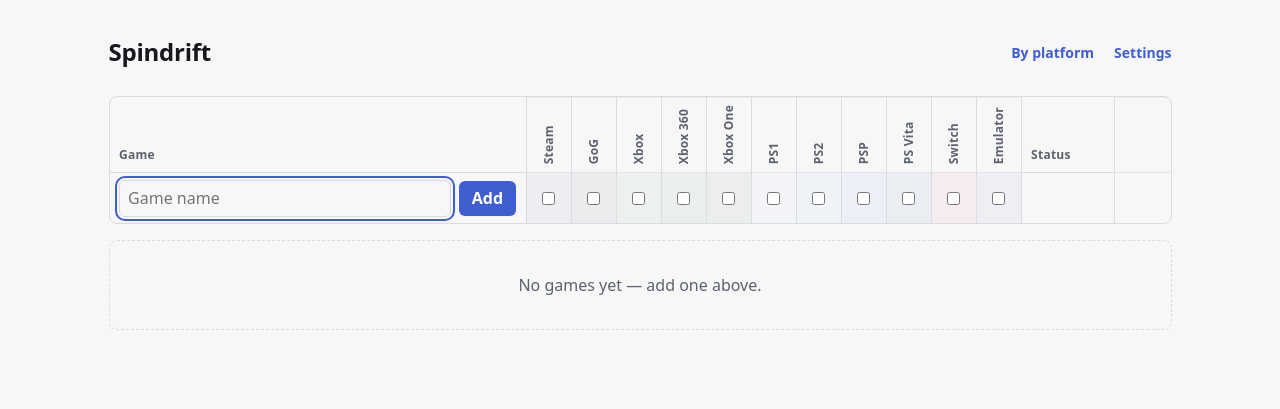
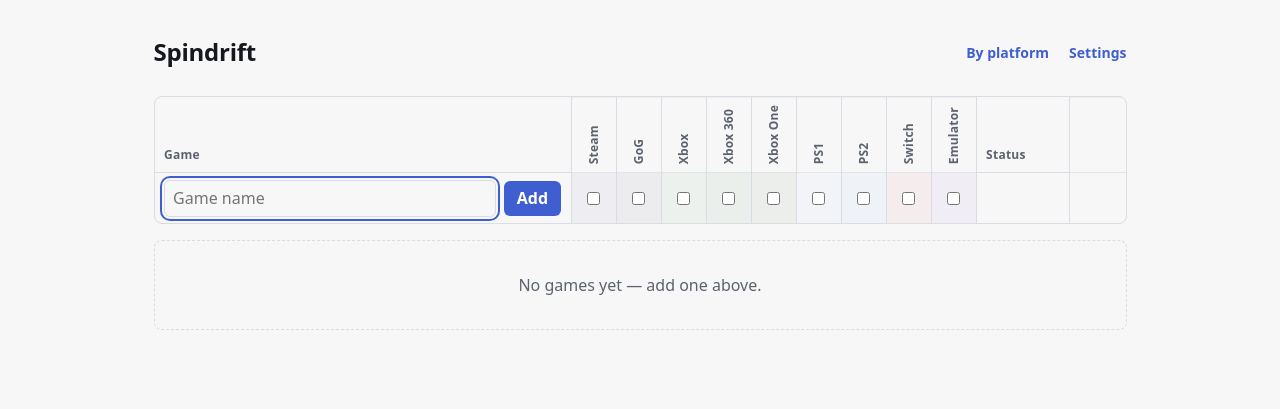
Before and after one commit to theselftaughtdev42/spindrift, a Flask app: page / in a window 1280 px wide. Shown: the top 409 px of the page. Run offline with Flask 3, Linux system fonts and the light colour scheme; data that the repository does not hold is empty.

Commit message:
remov psp and vita

```diff
--- a/spindrift/platforms.py
+++ b/spindrift/platforms.py
@@ -6,8 +6,6 @@ PLATFORMS = [
     "Xbox One",
     "PS1",
     "PS2",
-    "PSP",
-    "PS Vita",
     "Switch",
     "Emulator",
 ]
--- a/spindrift/static/spindrift.css
+++ b/spindrift/static/spindrift.css
@@ -9,22 +9,20 @@
   --accent-ink: #ffffff;
   --danger: #b3261e;
 
-  /* Platform tints, assigned by family rather than per platform. The four PlayStation
-     entries are one blue ramp running light to dark, which is what makes them read as a
+  /* Platform tints, assigned by family rather than per platform. PS1 and PS2 are one blue
+     ramp running light to dark, which is what makes the PlayStation entries read as a
      single region of the grid with internal structure rather than unrelated hues taking up
-     a share of its width. The ramp had two darker steps for PS3 and PS4 before those were
-     retired, and PSP and PS Vita take those same two steps rather than being given new
-     ones: the spacing was chosen for a four-step ramp, and reusing it is what keeps the
-     dark end tellable apart instead of crowding two more blues in beside PS2. The ramp
-     runs in column order rather than by age, so the handhelds sit at the dark end — this
-     is a ramp across the grid, not a timeline. The three Xbox entries are a
+     a share of its width. The ramp had two darker steps for PS3 and PS4, and later for PSP
+     and PS Vita, before each pair was retired; it keeps its light end and its spacing, so
+     what is left still reads as a ramp rather than as two blues that happen to sit
+     together, and the dark end is there to be taken up again. The three Xbox entries are a
      green ramp on the same principle, spaced like the blue one. It runs by specificity rather than by
      age, because that is what separates these three: the coarse backward-compatible entry
      takes the lightest step, and the two named generations sit darker beneath it.
      Steam and GoG are the two PC storefronts and share a ramp of their own, desaturated
      so it stays distinct from the saturated PlayStation blues it sits beside — the
      distance here is saturation rather than hue, because two more steps of blue would
-     read as two more PlayStations. It runs light to dark like the others, Steam keeping the
+     read as four PlayStations. It runs light to dark like the others, Steam keeping the
      step it has always had and GoG taking a darker one beneath it.
 
      Each tint is paired with the ink that stays legible on it, because the reflowed
@@ -45,18 +43,14 @@
   --ps1-ink: #16181d;
   --ps2: #6e9fdf;
   --ps2-ink: #16181d;
-  --psp: #3f76c9;
-  --psp-ink: #ffffff;
-  --psvita: #244f8f;
-  --psvita-ink: #ffffff;
   --switch: #d8443a;
   --switch-ink: #ffffff;
   --emulator: #7d4bbf;
   --emulator-ink: #ffffff;
 
   /* Status tints, on the same paired-ink principle as the platforms above and drawn from
-     what the grid has not already spent. Eleven platform tints have taken a green ramp, a
-     four-step blue ramp, a red, a purple and a desaturated blue-grey ramp; what is left unclaimed is
+     what the grid has not already spent. Nine platform tints have taken a green ramp, a
+     blue ramp, a red, a purple and a desaturated blue-grey ramp; what is left unclaimed is
      essentially orange, yellow, teal and grey, and these are those four.
 
      The pairs that have to be tellable apart at a glance are Playing against 100% — the
@@ -111,10 +105,6 @@
     --ps1-ink: #14161a;
     --ps2: #8bb6ec;
     --ps2-ink: #14161a;
-    --psp: #5b90dd;
-    --psp-ink: #14161a;
-    --psvita: #3468b4;
-    --psvita-ink: #e8eaef;
     --switch: #f0655a;
     --switch-ink: #14161a;
     --emulator: #a173e0;
@@ -170,10 +160,10 @@
 
    Both numbers move with the length of `PLATFORMS`: a platform added is another `--cell`
    plus its gap on the minimum as well as on the maximum, and the minimum is the one with
-   somewhere to arrive. Eleven platforms put it at 807px, which is why the reflow happens
-   at 816px — it was 720px at nine and 700px at eight. That breakpoint is a consequence of
-   this sum rather than an independent judgement — a twelfth platform moves it again, and
-   the two have to be read together.
+   somewhere to arrive. Nine platforms put it at 717px, which is why the reflow happens at
+   720px rather than the 700px it did at eight. That breakpoint is a consequence of this
+   sum rather than an independent judgement — a tenth platform moves it again, and the two
+   have to be read together.
 
    It is deliberately not paid for out of `--name-max`. That number is a judgement made
    against real names, and reducing it would start clipping the ones it was chosen to
@@ -185,8 +175,8 @@ body {
   --name-max: 26rem;
   --page-padding: 1rem;
   --catalogue-width: calc(
-    var(--name-max) + var(--platform-count, 11) * var(--cell) + var(--status-column) +
-      var(--remove-column) + (var(--platform-count, 11) + 4) * 1px +
+    var(--name-max) + var(--platform-count, 9) * var(--cell) + var(--status-column) +
+      var(--remove-column) + (var(--platform-count, 9) + 4) * 1px +
       2 * var(--page-padding)
   );
 
@@ -294,11 +284,11 @@ h1 {
      before it: past the platforms, because it is not about a platform, and before delete,
      because delete's separation from everything else is the point of where it sits.
 
-     At the page's minimum this comes to 807px against the 816px at which the matrix
+     At the page's minimum this comes to 717px against the 720px at which the matrix
      reflows into cards, so the columns fit inside the slack there is. The name
      column is the flexible track and absorbs the squeeze down to its own 8rem floor. */
   --columns:
-    minmax(8rem, 1fr) repeat(var(--platform-count, 11), var(--cell))
+    minmax(8rem, 1fr) repeat(var(--platform-count, 9), var(--cell))
     var(--status-column) var(--remove-column);
 
   display: flex;
@@ -384,8 +374,8 @@ h1 {
 
 /* Turned on its side, so a column's width is set by the tap target beneath it rather than
    by the length of the platform's name. Horizontal labels are not something this layout
-   can afford: a column apiece wide enough for "Emulator" needs well past 1100px of page,
-   which is wider than the 816px at which the matrix reflows, so between those two widths
+   can afford: a column apiece wide enough for "Emulator" needs well past 800px of page,
+   which is wider than the 720px at which the matrix reflows, so between those two widths
    there would be nothing to render but a sideways scrollbar. They also cost the name column
    most of its width at the page's own maximum. Height is the axis with room going spare,
    and unlike width it stays constant however many platforms are added later — which is
@@ -491,8 +481,6 @@ h1 {
 [data-platform="Xbox One"] { --tint: var(--xboxone); --tint-ink: var(--xboxone-ink); }
 [data-platform="PS1"] { --tint: var(--ps1); --tint-ink: var(--ps1-ink); }
 [data-platform="PS2"] { --tint: var(--ps2); --tint-ink: var(--ps2-ink); }
-[data-platform="PSP"] { --tint: var(--psp); --tint-ink: var(--psp-ink); }
-[data-platform="PS Vita"] { --tint: var(--psvita); --tint-ink: var(--psvita-ink); }
 [data-platform="Switch"] { --tint: var(--switch); --tint-ink: var(--switch-ink); }
 [data-platform="Emulator"] { --tint: var(--emulator); --tint-ink: var(--emulator-ink); }
 
@@ -520,8 +508,6 @@ h1 {
   .matrix:has([data-platform="Xbox One"]:is(:hover, :focus-within)) [data-platform="Xbox One"],
   .matrix:has([data-platform="PS1"]:is(:hover, :focus-within)) [data-platform="PS1"],
   .matrix:has([data-platform="PS2"]:is(:hover, :focus-within)) [data-platform="PS2"],
-  .matrix:has([data-platform="PSP"]:is(:hover, :focus-within)) [data-platform="PSP"],
-  .matrix:has([data-platform="PS Vita"]:is(:hover, :focus-within)) [data-platform="PS Vita"],
   .matrix:has([data-platform="Switch"]:is(:hover, :focus-within)) [data-platform="Switch"],
   .matrix:has([data-platform="Emulator"]:is(:hover, :focus-within)) [data-platform="Emulator"] {
     --column-lift: 15%;
@@ -682,7 +668,7 @@ h1 {
 }
 
 /* The colour is confined to this one cell, and that is the decision rather than a detail.
-   A row already carries up to eleven platform tints; a status band running underneath them
+   A row already carries up to nine platform tints; a status band running underneath them
    would put two colour languages in the same space and neither would be readable. Kept to
    its own column, the statuses read down the right-hand edge as a single ribbon that says
    how much of the catalogue is done and which one game is being played now.
@@ -1068,12 +1054,12 @@ h1 {
    choice in place of a `<table>` bought.
 
    The breakpoint is in `em` so it follows the reader's own font size — the layout runs
-   out of room when the text gets bigger, not when the screen gets smaller. 51em is 816px
-   at a default 16px root, and 816px is where it is because the grid's own minimum is 807px
-   at eleven platforms — the cards have to take over before the columns stop fitting, or the
-   page grows a sideways scrollbar in the band between the two. It was 720px at nine and
-   700px at eight. */
-@media (max-width: 51em) {
+   out of room when the text gets bigger, not when the screen gets smaller. 45em is 720px
+   at a default 16px root, and 720px is where it is because the grid's own minimum is 717px
+   at nine platforms — the cards have to take over before the columns stop fitting, or the
+   page grows a sideways scrollbar in the band between the two. It was 700px while there
+   were eight. */
+@media (max-width: 45em) {
   /* The frame belongs to the rows now: each is a card of its own rather than a band of
      one shared grid. */
   .matrix {
@@ -1100,13 +1086,12 @@ h1 {
        eight characters.
 
        Which of three and four it is comes from the length of the list. This was four while
-       there were eight platforms, dividing them into two full lines; at nine, four stranded
+       there were eight platforms, dividing them into two full lines; at nine, four strands
        a single chip alone on a third line, which is the one shape that reads as a mistake
-       rather than as a deliberate short line. Eleven strands nothing either way — four
-       would give two full lines and a three — so the choice goes back to the labels, and
-       three is the width that holds "Emulator" and its eight-character shelf-mates
-       comfortably. Eleven chips come out as three full lines and a pair, and a pair reads
-       as a deliberate short line in a way a lone chip does not. */
+       rather than as a deliberate short line. Three costs nothing to fix it: nine chips
+       come out as three full lines, the same three that four would have taken, with the
+       labels given room they were short of at eight characters. A last line short by a
+       chip or two is fine — it is the line of one that is not. */
     grid-template-columns: repeat(3, minmax(0, 1fr));
     gap: 1px;
     margin-bottom: 0.75rem;
```
